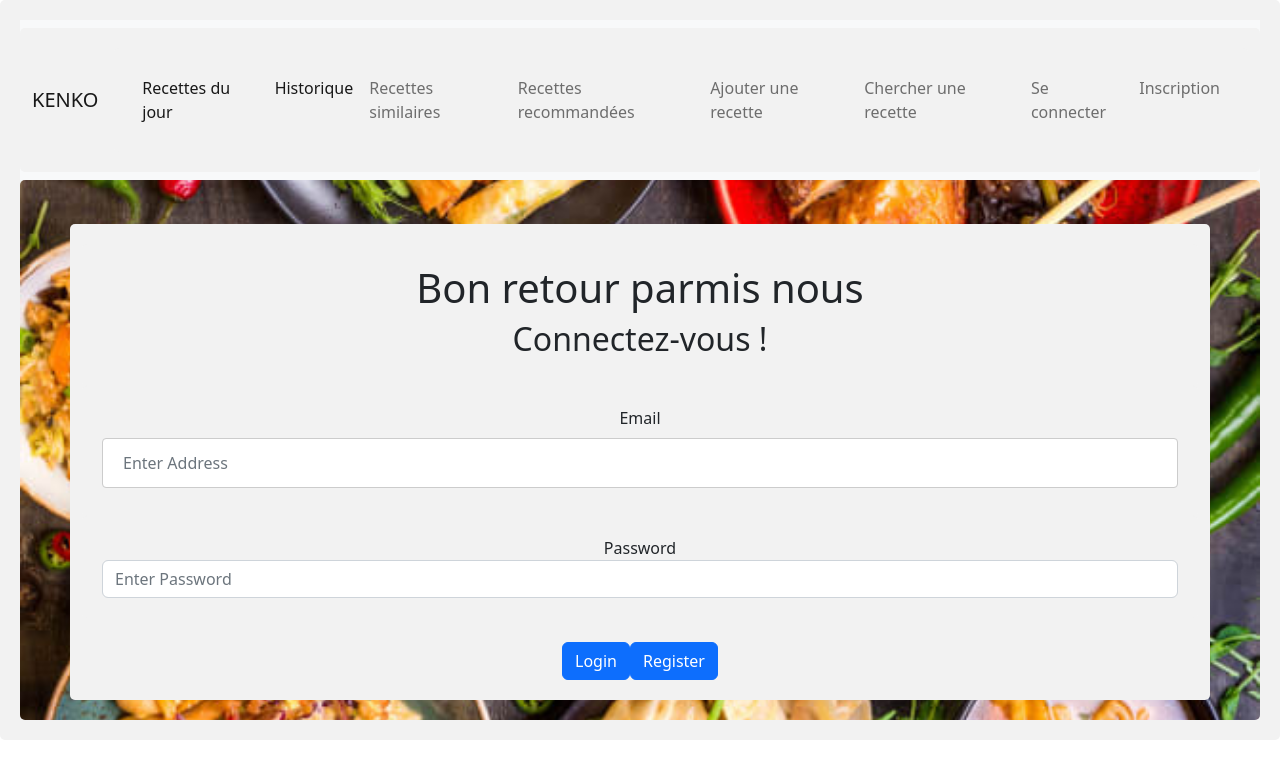
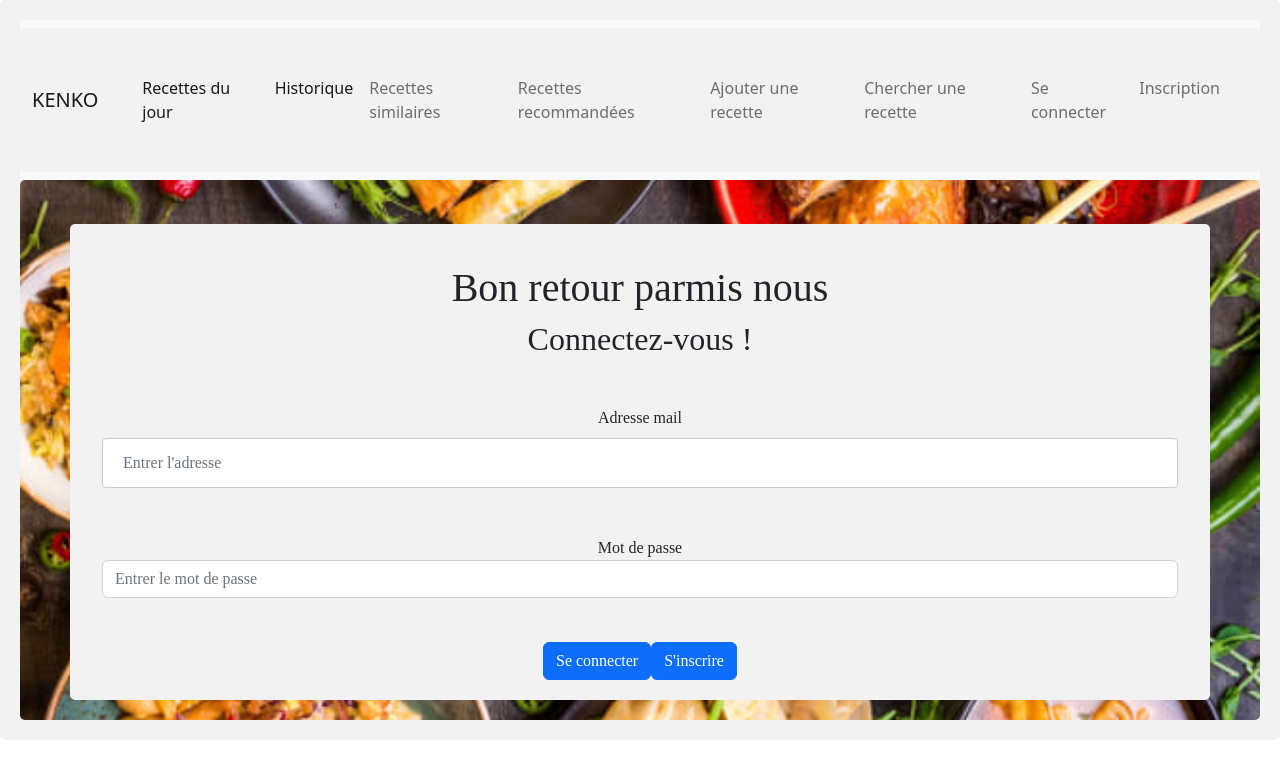
Before and after one commit to manissa005/ProjetDevops, a React (Create React App) app in the folder my-app/: page /Login in a window 1280 px wide. Shown: the top 778 px of the page. Built offline with nearby package versions, Linux system fonts and the light colour scheme.

Commit message:
Améliorations front

```diff
--- a/my-app/src/App.css
+++ b/my-app/src/App.css
@@ -4,10 +4,16 @@
   background-repeat:no-repeat;
   background-position:center center;
   background-size: cover;
+  font-family: Pineforest ;
+  display: flex;
+  flex-direction: column;
+
+
 
 
 
 }
+
 
 .App-logo {
   height: 40vmin;
--- a/my-app/src/component/AjoutRecettes.css
+++ b/my-app/src/component/AjoutRecettes.css
@@ -1,5 +1,3 @@
-
-
 .mb-3 img{
     border-radius: 50%;
 }
--- a/my-app/src/component/Login.js
+++ b/my-app/src/component/Login.js
@@ -41,7 +41,7 @@ function Login() {
     return (
         <div className="container mt-4"
              >
-            <form>
+            <form >
                 <div className="form-group">
                     <h1> Bon retour parmis nous</h1>
                     <h2> Connectez-vous !</h2>
@@ -49,8 +49,8 @@ function Login() {
                 </div>
 
                 <div className="form-group">
-                    <label>Email</label>
-                    <input type="text" class="form-control" placeholder="Enter Address"
+                    <label>Adresse mail</label>
+                    <input type="text" class="form-control" placeholder="Entrer l'adresse"
                            value={address}
                            onChange={(event) =>
                            {
@@ -60,8 +60,8 @@ function Login() {
                 </div>
 
                 <div className="form-group">
-                    <label>Password</label>
-                    <input type="password" class="form-control" placeholder="Enter Password"
+                    <label>Mot de passe</label>
+                    <input type="password" class="form-control" placeholder="Entrer le mot de passe"
                            value={password}
                            onChange={(event) =>
                            {
@@ -71,8 +71,8 @@ function Login() {
                 </div>
 
 
-               <button className="btn btn-primary mt-4"  onClick={LoginComponent}> Login</button>
-               <button className="btn btn-primary mt-4"  onClick={Register}> Register</button>
+               <button className="btn btn-primary mt-4"  onClick={LoginComponent}> Se connecter</button>
+               <button className="btn btn-primary mt-4"  onClick={Register}> S'inscrire</button>
 
 
             </form>
--- a/my-app/src/component/OneRecipePerDayComponent.js
+++ b/my-app/src/component/OneRecipePerDayComponent.js
@@ -12,7 +12,7 @@ class OneRecipePerDayComponent extends Component {
             s: [],
             type: ["Breakfast","Lunch","Dinner"],
             isDisabled: false,
-            gbButton: "My menu",
+            gbButton: "Mon menu",
             counter:-1
         }
     }
@@ -29,6 +29,7 @@ class OneRecipePerDayComponent extends Component {
 
         return (
             <div>
+                <h1> Nous vous proposons des menus journaliers tout en préservant votre santé </h1>
                 <div>
                 <Button disabled={this.state.isDisabled} onClick={async () => {
                     try {
--- a/my-app/src/component/RecommendedRecipeComponent.js
+++ b/my-app/src/component/RecommendedRecipeComponent.js
@@ -32,20 +32,20 @@ class RecommendedRecipeComponent extends Component {
                         this.setState({ age: value });
                     }} />
                     <br></br>
-                    <label>Weight (kg)</label>
-                    <input type="text" placeholder="Weight" onChange={async (event) => {
+                    <label>Poids (kg)</label>
+                    <input type="text" placeholder="Poids" onChange={async (event) => {
                         const value = event.target.value;
                         this.setState({ weight: value });
                     }} />
                     <br></br>
-                    <label>Tall (cm)</label>
-                    <input type="text" placeholder="Tall" onChange={async (event) => {
+                    <label>Taille (cm)</label>
+                    <input type="text" placeholder="Taille" onChange={async (event) => {
                         const value = event.target.value;
                         this.setState({ tall: value });
                     }} />
                     <br></br>
                     <fieldset data-role="controlgroup">
-                        <label>Gender:</label>
+                        <label>Sexe:</label>
                         <br></br>
                         <label htmlFor="male">Homme</label>
                         <input type="radio" name="gender" id="male" value="Homme" onChange={async (event) => {
--- a/my-app/src/component/UserRegistration.js
+++ b/my-app/src/component/UserRegistration.js
@@ -48,8 +48,8 @@ function UserRegistration() {
                     <img src={logo} alt="Logo" />
                     <h1> Bienvenue sur Kenko !</h1>
                     <h2> Inscription !</h2>
-                    <label>Name</label>
-                    <input type="text" class="form-control" placeholder="Enter Name"
+                    <label>Identifiant</label>
+                    <input type="text" class="form-control" placeholder="Entrer l'identifiant"
                            value={name}
                            onChange={(event) =>
                            {
@@ -59,8 +59,8 @@ function UserRegistration() {
                 </div>
 
                 <div class="form-group" class="formulaire">
-                    <label>Email</label>
-                    <input type="text" class="form-control" placeholder="Enter Address"
+                    <label>Adresse mail</label>
+                    <input type="text" class="form-control" placeholder="Entrer l'adresse mail"
                            value={address}
                            onChange={(event) =>
                            {
@@ -70,8 +70,8 @@ function UserRegistration() {
                 </div>
 
                 <div class="form-group" class="formulaire">
-                    <label>Password</label>
-                    <input type="password" class="form-control" placeholder="Enter Password"
+                    <label>Mot de passe</label>
+                    <input type="password" class="form-control" placeholder="Entrer le mot de passe"
                            value={password}
                            onChange={(event) =>
                            {
@@ -80,7 +80,7 @@ function UserRegistration() {
                     />
                 </div>
 
-                <button class="btn btn-primary mt-4"  onClick={save}>Register</button>
+                <button class="btn btn-primary mt-4"  onClick={save}>S'inscrire</button>
             </form>
         </div>
     );
```
